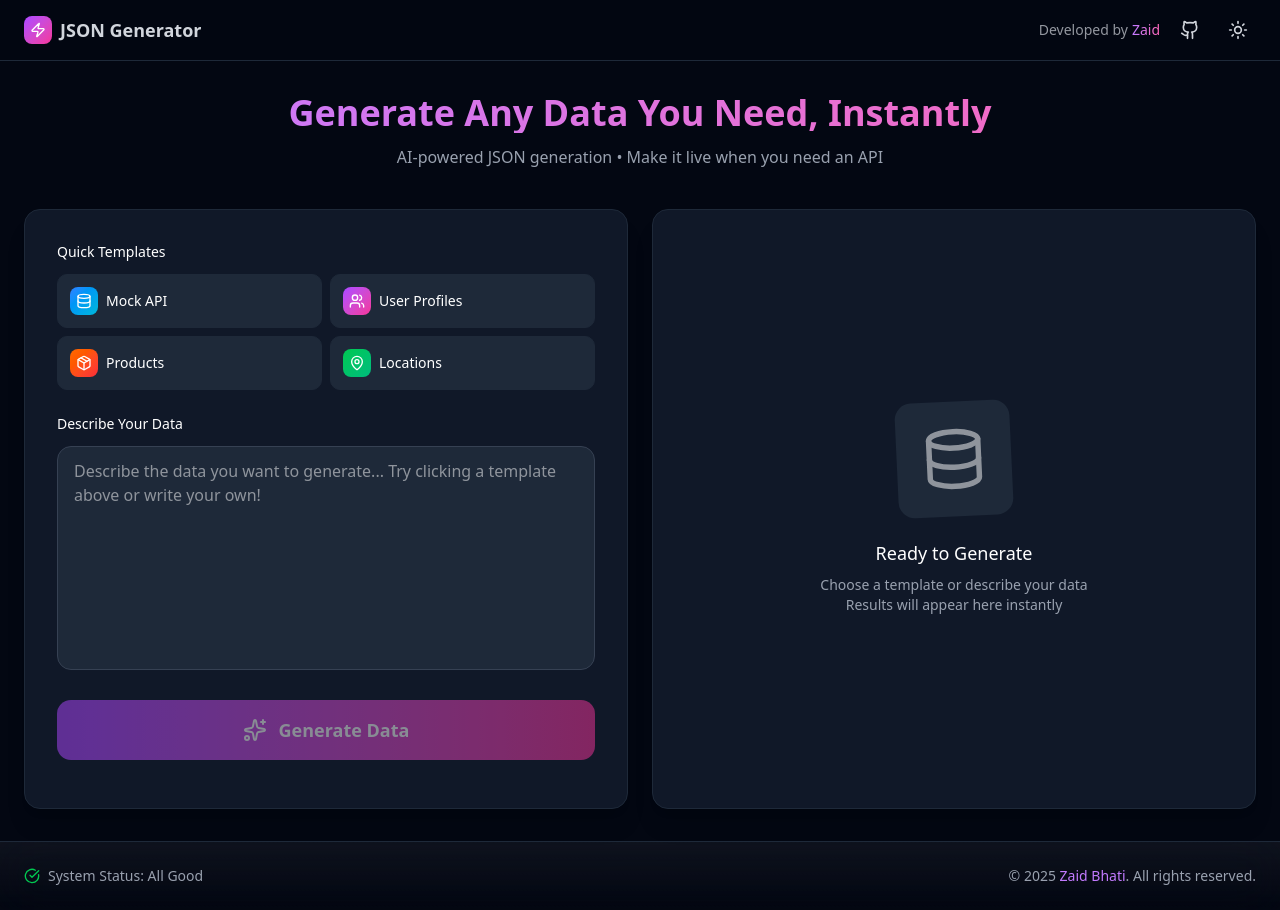
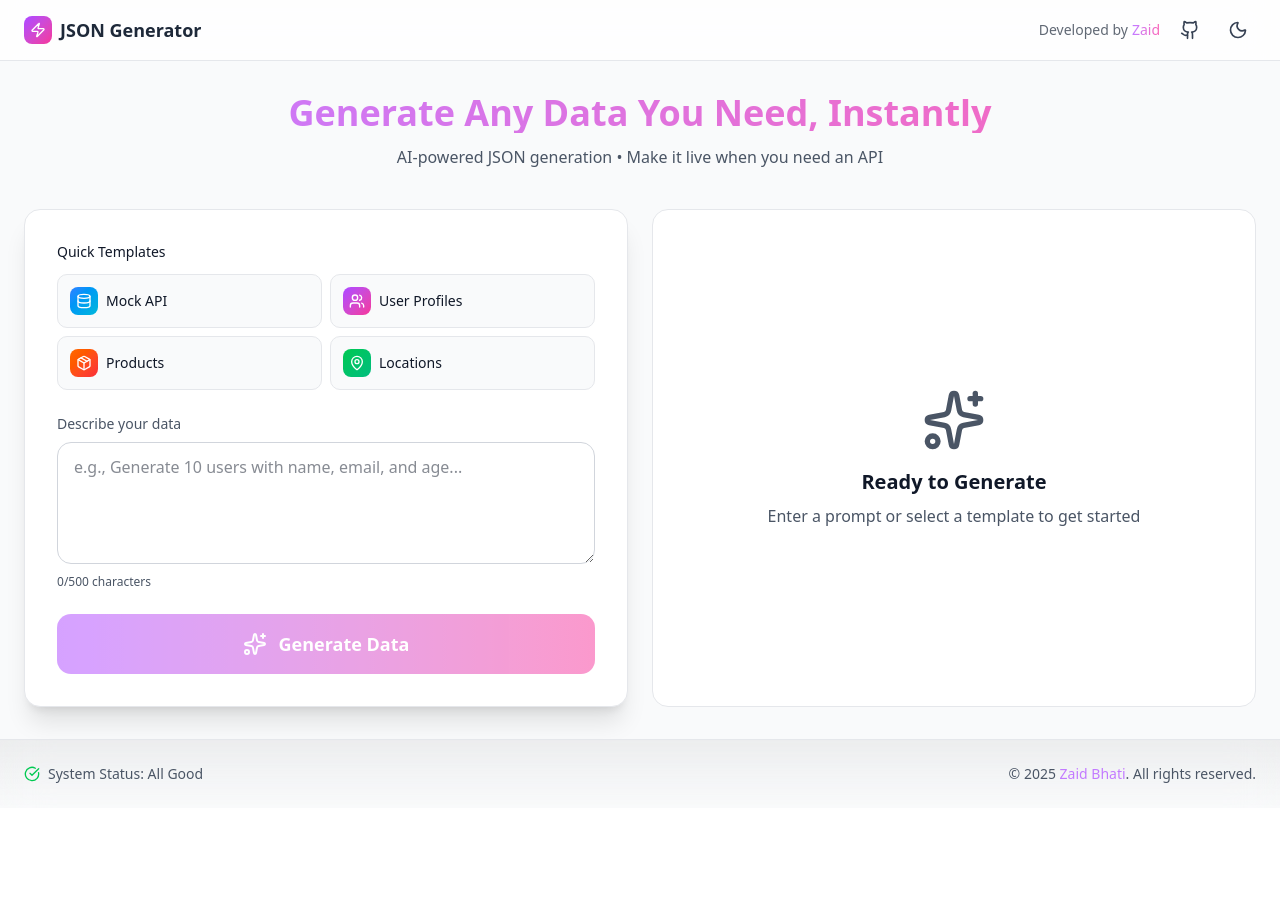
Before and after one commit to Zaidbhati10114/json-generator, a Next.js app: page / in a window 1280 px wide. After the commit the page ends 808 px from the top, so only its background shows below. Built offline with nearby package versions, Linux system fonts and the light colour scheme.

Commit message:
enhanced version

```diff
--- a/src/app/JsonGeneratorApp.tsx
+++ b/src/app/JsonGeneratorApp.tsx
@@ -1,6 +1,6 @@
 "use client";
 
-import React, { useState } from "react";
+import React, { useState, useCallback } from "react";
 import { motion, AnimatePresence } from "framer-motion";
 import {
   Sparkles,
@@ -16,22 +16,33 @@ import Header from "./components/layout/Header";
 import Footer from "./components/layout/Footer";
 import QuickTemplates from "./components/generator/QuickTemplate";
 import PromptInput from "./components/generator/PromptInput";
-import FeaturesList from "./components/generator/FeaturesList";
 import EmptyState from "./components/generator/EmptyState";
 import { toast } from "sonner";
 import { AdaptiveSkeleton } from "./components/generator/AdaptiveSkeleton";
 import { getPromptCategory } from "@/lib/utils";
 
-const JsonGeneratorApp = () => {
+// Import types
+import type {
+  GeneratedData,
+  GenerateApiResponse,
+  LiveApiResponse,
+} from "../../types/index";
+
+const JsonGeneratorApp: React.FC = () => {
   const { isDark } = useTheme();
-  const [prompt, setPrompt] = useState("");
-  const [isGenerating, setIsGenerating] = useState(false);
-  const [isSaving, setIsSaving] = useState(false);
-  const [generatedData, setGeneratedData] = useState<any>(null);
-  const [apiUrl, setApiUrl] = useState("");
-  const [copied, setCopied] = useState(false);
-  const [showConfetti, setShowConfetti] = useState(false);
 
+  // Properly typed state
+  const [prompt, setPrompt] = useState<string>("");
+  const [isGenerating, setIsGenerating] = useState<boolean>(false);
+  const [isSaving, setIsSaving] = useState<boolean>(false);
+  const [generatedData, setGeneratedData] = useState<GeneratedData | null>(
+    null
+  );
+  const [apiUrl, setApiUrl] = useState<string>("");
+  const [copied, setCopied] = useState<boolean>(false);
+  const [showConfetti, setShowConfetti] = useState<boolean>(false);
+
+  // Theme classes
   const bgClass = isDark ? "bg-gray-950" : "bg-gray-50";
   const cardBg = isDark ? "bg-gray-900" : "bg-white";
   const textPrimary = isDark ? "text-white" : "text-gray-900";
@@ -39,70 +50,127 @@ const JsonGeneratorApp = () => {
   const borderColor = isDark ? "border-gray-800" : "border-gray-200";
 
   // GENERATE DATA ---------------------------------
-  const handleGenerate = async () => {
-    if (!prompt.trim()) return;
+  const handleGenerate = useCallback(async (): Promise<void> => {
+    if (!prompt.trim()) {
+      toast.error("Please enter a prompt");
+      return;
+    }
+
     setIsGenerating(true);
     setGeneratedData(null);
     setApiUrl("");
 
     try {
-      const res = await fetch("/api/generate", {
+      const response = await fetch("/api/generate", {
         method: "POST",
         headers: { "Content-Type": "application/json" },
         body: JSON.stringify({ prompt }),
       });
 
-      const json = await res.json();
-      if (!res.ok) throw new Error(json.error || "Failed to generate data");
+      // Parse response
+      const json: GenerateApiResponse = await response.json();
+
+      if (!response.ok) {
+        throw new Error(json.error || "Failed to generate data");
+      }
+
+      // Validate that we got data
+      if (!json.generatedData) {
+        throw new Error("No data received from API");
+      }
 
       setGeneratedData(json.generatedData);
+      toast.success("Data generated successfully!");
     } catch (error) {
-      toast.error("Error generating data. Try again.");
+      console.error("Generation error:", error);
+
+      if (error instanceof Error) {
+        toast.error(error.message);
+      } else {
+        toast.error("Error generating data. Please try again.");
+      }
     } finally {
       setIsGenerating(false);
     }
-  };
+  }, [prompt]);
 
   // CREATE LIVE URL ---------------------------------
-  const handleCreateUrl = async () => {
-    if (!generatedData) return;
+  const handleCreateUrl = useCallback(async (): Promise<void> => {
+    if (!generatedData) {
+      toast.error("No data to create URL for");
+      return;
+    }
+
     setIsSaving(true);
 
     try {
-      const res = await fetch("/api/live", {
+      const response = await fetch("/api/live", {
         method: "POST",
         headers: { "Content-Type": "application/json" },
-        body: JSON.stringify({ data: generatedData, prompt }),
+        body: JSON.stringify({
+          data: generatedData,
+          prompt,
+        }),
       });
 
-      const json = await res.json();
-      if (!res.ok) throw new Error(json.error || "Failed to create live URL");
+      const json: LiveApiResponse = await response.json();
+
+      if (!response.ok) {
+        throw new Error(json.error || "Failed to create live URL");
+      }
+
+      if (!json.apiUrl) {
+        throw new Error("No URL received from API");
+      }
 
       setApiUrl(json.apiUrl);
       setShowConfetti(true);
+      toast.success("Live URL created!");
 
+      // Hide confetti after 4 seconds
       setTimeout(() => setShowConfetti(false), 4000);
     } catch (error) {
-      toast.error("Error creating live URL. Try again.");
+      console.error("URL creation error:", error);
+
+      if (error instanceof Error) {
+        toast.error(error.message);
+      } else {
+        toast.error("Error creating live URL. Please try again.");
+      }
     } finally {
       setIsSaving(false);
     }
-  };
+  }, [generatedData, prompt]);
 
   // COPY ---------------------------------
-  const handleCopy = (text: string) => {
-    navigator.clipboard.writeText(text);
-    setCopied(true);
-    setTimeout(() => setCopied(false), 2000);
-  };
+  const handleCopy = useCallback((text: string): void => {
+    if (!text) {
+      toast.error("Nothing to copy");
+      return;
+    }
+
+    navigator.clipboard
+      .writeText(text)
+      .then(() => {
+        setCopied(true);
+        toast.success("Copied to clipboard!");
+        setTimeout(() => setCopied(false), 2000);
+      })
+      .catch((error) => {
+        console.error("Copy failed:", error);
+        toast.error("Failed to copy to clipboard");
+      });
+  }, []);
 
   // RESET ---------------------------------
-  const handleClear = () => {
+  const handleClear = useCallback((): void => {
     setPrompt("");
     setGeneratedData(null);
     setApiUrl("");
     setIsGenerating(false);
-  };
+    setIsSaving(false);
+    setCopied(false);
+  }, []);
 
   return (
     <div
@@ -168,7 +236,11 @@ const JsonGeneratorApp = () => {
               whileTap={{ scale: 0.99 }}
               onClick={handleGenerate}
               disabled={!prompt.trim() || isGenerating}
-              className="w-full px-6 py-4 bg-gradient-to-r from-purple-500 to-pink-500 text-white rounded-xl font-semibold text-lg disabled:opacity-50 flex items-center justify-center gap-3 relative overflow-hidden"
+              className="w-full px-6 py-4 bg-gradient-to-r from-purple-500 to-pink-500 text-white rounded-xl font-semibold text-lg disabled:opacity-50 disabled:cursor-not-allowed flex items-center justify-center gap-3 relative overflow-hidden"
+              aria-label={
+                isGenerating ? "Generating data" : "Generate JSON data"
+              }
+              aria-busy={isGenerating}
             >
               {isGenerating ? (
                 <>
@@ -188,6 +260,7 @@ const JsonGeneratorApp = () => {
           <AnimatePresence mode="wait">
             {isGenerating ? (
               <AdaptiveSkeleton
+                key="skeleton"
                 category={getPromptCategory(prompt)}
                 textSecondary={textSecondary}
                 cardBg={cardBg}
@@ -204,7 +277,7 @@ const JsonGeneratorApp = () => {
                 {/* Saving shimmer */}
                 {isSaving && (
                   <motion.div
-                    className="absolute inset-0 bg-gradient-to-r from-purple-500/10 via-pink-500/10 to-purple-500/10"
+                    className="absolute inset-0 bg-gradient-to-r from-purple-500/10 via-pink-500/10 to-purple-500/10 rounded-2xl"
                     animate={{ opacity: [0.4, 0.8, 0.4] }}
                     transition={{ duration: 1.5, repeat: Infinity }}
                   />
@@ -220,7 +293,8 @@ const JsonGeneratorApp = () => {
                     onClick={handleClear}
                     className={`p-2 ${
                       isDark ? "hover:bg-gray-800" : "hover:bg-gray-100"
-                    } rounded-lg`}
+                    } rounded-lg transition-colors`}
+                    aria-label="Clear generated data"
                   >
                     <X className="w-5 h-5" />
                   </motion.button>
@@ -232,7 +306,7 @@ const JsonGeneratorApp = () => {
                     isDark ? "bg-gray-800" : "bg-gray-50"
                   } rounded-xl p-4 overflow-auto max-h-80 border ${borderColor} z-10`}
                 >
-                  <pre className="text-sm whitespace-pre-wrap">
+                  <pre className="text-sm whitespace-pre-wrap font-mono">
                     {JSON.stringify(generatedData, null, 2)}
                   </pre>
                 </div>
@@ -244,7 +318,11 @@ const JsonGeneratorApp = () => {
                     whileTap={{ scale: 0.98 }}
                     onClick={handleCreateUrl}
                     disabled={isSaving}
-                    className="mt-6 px-6 py-3 bg-gradient-to-r from-purple-500 to-pink-500 text-white rounded-xl font-medium flex items-center justify-center gap-2 disabled:opacity-50 z-10"
+                    className="mt-6 px-6 py-3 bg-gradient-to-r from-purple-500 to-pink-500 text-white rounded-xl font-medium flex items-center justify-center gap-2 disabled:opacity-50 disabled:cursor-not-allowed z-10"
+                    aria-label={
+                      isSaving ? "Creating live URL" : "Make data live"
+                    }
+                    aria-busy={isSaving}
                   >
                     {isSaving ? (
                       <>
@@ -269,12 +347,14 @@ const JsonGeneratorApp = () => {
                   >
                     <label
                       className={`block text-sm font-medium ${textSecondary}`}
+                      htmlFor="api-url-input"
                     >
                       Live API URL
                     </label>
 
                     <div className="flex gap-2 items-center">
                       <input
+                        id="api-url-input"
                         value={apiUrl}
                         readOnly
                         className={`flex-1 px-4 py-2 border ${borderColor} rounded-lg text-sm font-mono ${
@@ -282,6 +362,7 @@ const JsonGeneratorApp = () => {
                             ? "bg-gray-800 border-gray-700"
                             : "bg-gray-50 border-gray-300"
                         }`}
+                        aria-label="Generated API URL"
                       />
 
                       <motion.button
@@ -292,7 +373,10 @@ const JsonGeneratorApp = () => {
                           isDark
                             ? "bg-gray-800 hover:bg-gray-700"
                             : "bg-gray-100 hover:bg-gray-200"
-                        }`}
+                        } transition-colors`}
+                        aria-label={
+                          copied ? "URL copied" : "Copy URL to clipboard"
+                        }
                       >
                         {copied ? (
                           <Check className="w-5 h-5 text-green-500" />
@@ -312,11 +396,14 @@ const JsonGeneratorApp = () => {
                           ? "border-yellow-700 bg-yellow-900/20 text-yellow-300"
                           : "border-yellow-400 bg-yellow-50 text-yellow-800"
                       }`}
+                      role="alert"
+                      aria-live="polite"
                     >
                       <AlertTriangle
-                        className={`w-5 h-5 mt-0.5 ${
+                        className={`w-5 h-5 mt-0.5 flex-shrink-0 ${
                           isDark ? "text-yellow-400" : "text-yellow-600"
                         }`}
+                        aria-hidden="true"
                       />
 
                       <div className="space-y-1">
--- a/src/app/api/live/route.ts
+++ b/src/app/api/live/route.ts
@@ -1,8 +1,8 @@
-import { NextResponse } from "next/server";
+import { NextRequest, NextResponse } from "next/server";
 import { getDb } from "@/lib/mongodb";
 import { nanoid } from "nanoid";
 
-export async function POST(request: Request) {
+export async function POST(request: NextRequest) {
     try {
         const db = await getDb();
         const body = await request.json();
--- a/src/app/components/context/ThemeContext.tsx
+++ b/src/app/components/context/ThemeContext.tsx
@@ -1,4 +1,6 @@
+// components/context/ThemeContext.tsx
 "use client";
+
 import React, {
   createContext,
   useContext,
@@ -7,44 +9,36 @@ import React, {
   ReactNode,
 } from "react";
 
-// 🧩 Define the shape of your context
 interface ThemeContextType {
   isDark: boolean;
   toggleTheme: () => void;
 }
 
-// 🧩 Create context with a proper type
 const ThemeContext = createContext<ThemeContextType | undefined>(undefined);
 
-// 🧩 Define props for ThemeProvider
 interface ThemeProviderProps {
   children: ReactNode;
 }
 
 export const ThemeProvider: React.FC<ThemeProviderProps> = ({ children }) => {
-  // ✅ Default theme is dark
-  const [isDark, setIsDark] = useState(true);
+  const [isDark, setIsDark] = useState<boolean>(false);
 
-  // Load user preference from localStorage if available
   useEffect(() => {
     const savedTheme = localStorage.getItem("theme");
-    if (savedTheme) {
-      setIsDark(savedTheme === "dark");
-    } else {
-      // Default stays dark (no system preference check)
-      setIsDark(true);
-    }
+    const prefersDark = window.matchMedia(
+      "(prefers-color-scheme: dark)"
+    ).matches;
+
+    setIsDark(savedTheme === "dark" || (!savedTheme && prefersDark));
   }, []);
 
-  // Sync localStorage + HTML class for Tailwind
-  useEffect(() => {
-    localStorage.setItem("theme", isDark ? "dark" : "light");
-
-    if (isDark) document.documentElement.classList.add("dark");
-    else document.documentElement.classList.remove("dark");
-  }, [isDark]);
-
-  const toggleTheme = () => setIsDark((prev) => !prev);
+  const toggleTheme = (): void => {
+    setIsDark((prev) => {
+      const newTheme = !prev;
+      localStorage.setItem("theme", newTheme ? "dark" : "light");
+      return newTheme;
+    });
+  };
 
   return (
     <ThemeContext.Provider value={{ isDark, toggleTheme }}>
@@ -53,11 +47,12 @@ export const ThemeProvider: React.FC<ThemeProviderProps> = ({ children }) => {
   );
 };
 
-// 🧩 Custom Hook with safety check
 export const useTheme = (): ThemeContextType => {
   const context = useContext(ThemeContext);
-  if (!context) {
+
+  if (context === undefined) {
     throw new Error("useTheme must be used within a ThemeProvider");
   }
+
   return context;
 };
--- a/src/app/components/generator/EmptyState.tsx
+++ b/src/app/components/generator/EmptyState.tsx
@@ -1,6 +1,6 @@
-"use client";
-import { motion } from "framer-motion";
-import { Database } from "lucide-react";
+// components/generator/EmptyState.tsx
+import React from "react";
+import { Sparkles } from "lucide-react";
 
 interface EmptyStateProps {
   isDark: boolean;
@@ -8,39 +8,28 @@ interface EmptyStateProps {
   textSecondary: string;
 }
 
-const EmptyState = ({
+const EmptyState: React.FC<EmptyStateProps> = ({
   isDark,
   textPrimary,
   textSecondary,
-}: EmptyStateProps) => (
-  <motion.div
-    key="empty"
-    initial={{ opacity: 0, x: 20 }}
-    animate={{ opacity: 1, x: 0 }}
-    exit={{ opacity: 0, x: -20 }}
-    className={`${isDark ? "bg-gray-900" : "bg-white"} border ${
-      isDark ? "border-gray-800" : "border-gray-200"
-    } rounded-2xl p-12 text-center flex flex-col items-center justify-center shadow-xl min-h-[600px]`}
-  >
-    <motion.div
-      animate={{ scale: [1, 1.1, 1], rotate: [0, 5, -5, 0] }}
-      transition={{ duration: 3, repeat: Infinity, ease: "easeInOut" }}
-      className={`p-6 ${
-        isDark ? "bg-gray-800" : "bg-gray-100"
-      } rounded-2xl mb-6`}
+}) => {
+  return (
+    <div
+      className={`flex items-center justify-center h-full min-h-[400px] ${
+        isDark ? "bg-gray-900" : "bg-white"
+      } border ${isDark ? "border-gray-800" : "border-gray-200"} rounded-2xl`}
     >
-      <Database className="w-16 h-16 opacity-50" />
-    </motion.div>
-    <p className={`${textPrimary} text-lg font-medium mb-2`}>
-      Ready to Generate
-    </p>
-    <p className={`${textSecondary} text-sm`}>
-      Choose a template or describe your data
-    </p>
-    <p className={`${textSecondary} text-sm`}>
-      Results will appear here instantly
-    </p>
-  </motion.div>
-);
+      <div className="text-center p-8">
+        <Sparkles className={`w-16 h-16 mx-auto mb-4 ${textSecondary}`} />
+        <h3 className={`text-xl font-semibold mb-2 ${textPrimary}`}>
+          Ready to Generate
+        </h3>
+        <p className={textSecondary}>
+          Enter a prompt or select a template to get started
+        </p>
+      </div>
+    </div>
+  );
+};
 
 export default EmptyState;
--- a/src/app/components/generator/PromptInput.tsx
+++ b/src/app/components/generator/PromptInput.tsx
@@ -1,47 +1,49 @@
-"use client";
-import { motion } from "framer-motion";
+// components/generator/PromptInput.tsx
+import React, { ChangeEvent } from "react";
 
 interface PromptInputProps {
   prompt: string;
-  setPrompt: React.Dispatch<React.SetStateAction<string>>;
+  setPrompt: (prompt: string) => void;
   isDark: boolean;
   textSecondary: string;
   textPrimary: string;
 }
 
-const PromptInput = ({
+const PromptInput: React.FC<PromptInputProps> = ({
   prompt,
   setPrompt,
   isDark,
   textSecondary,
   textPrimary,
-}: PromptInputProps) => {
+}) => {
+  const handleChange = (e: ChangeEvent<HTMLTextAreaElement>): void => {
+    setPrompt(e.target.value);
+  };
+
   return (
     <div className="mb-6">
-      <div className="flex items-center justify-between mb-3">
-        <label className="text-sm font-medium">Describe Your Data</label>
-        {prompt && (
-          <motion.button
-            whileHover={{ scale: 1.05 }}
-            whileTap={{ scale: 0.95 }}
-            onClick={() => setPrompt("")}
-            className={`text-xs ${textSecondary} hover:${textPrimary} transition-colors`}
-          >
-            Clear
-          </motion.button>
-        )}
-      </div>
-
+      <label
+        htmlFor="prompt-input"
+        className={`block text-sm font-medium mb-2 ${textSecondary}`}
+      >
+        Describe your data
+      </label>
       <textarea
+        id="prompt-input"
         value={prompt}
-        onChange={(e) => setPrompt(e.target.value)}
-        placeholder="Describe the data you want to generate... Try clicking a template above or write your own!"
-        className={`w-full h-56 px-4 py-3 ${
+        onChange={handleChange}
+        placeholder="e.g., Generate 10 users with name, email, and age..."
+        className={`w-full px-4 py-3 rounded-xl border ${
           isDark
-            ? "bg-gray-800 border-gray-700 focus:border-purple-500"
-            : "bg-gray-50 border-gray-300 focus:border-purple-500"
-        } border rounded-xl focus:outline-none focus:ring-2 focus:ring-purple-500/20 resize-none transition-all`}
+            ? "bg-gray-800 border-gray-700 text-white"
+            : "bg-white border-gray-300 text-gray-900"
+        } focus:ring-2 focus:ring-purple-500 focus:border-transparent`}
+        rows={4}
+        maxLength={500}
       />
+      <p className={`text-xs ${textSecondary} mt-1`}>
+        {prompt.length}/500 characters
+      </p>
     </div>
   );
 };
```
Also changed, not shown: src/app/api/generate/route.ts (+5 -4 lines), src/app/api/live/[id]/route.ts (+6 -3 lines), src/app/components/generator/AdaptiveSkeleton.tsx (+20 -106 lines), src/lib/utils.ts (+44 -13 lines), tsconfig.json (+16 -1 lines), types/index.ts (added, +88 -0 lines).
